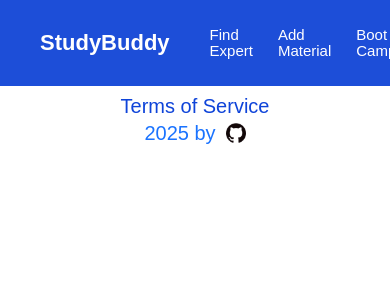
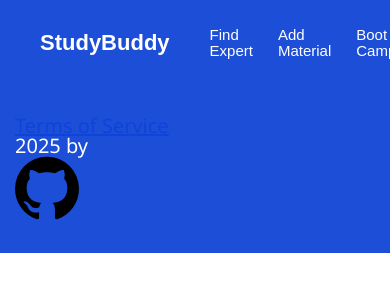
Before and after one commit to ElecNinja/grad-project, a React (Vite) app in the folder Frontend-ReactJS/: page /Work in a window 390 px wide. Shown: the top 300 px of the page. Built offline with nearby package versions, Linux system fonts and the light colour scheme.

Commit message:
Update footer.css

```diff
--- a/Frontend-ReactJS/src/components/Footer/footer.css
+++ b/Frontend-ReactJS/src/components/Footer/footer.css
@@ -1,57 +1,87 @@
+/* footer.css */
+
 .Footer {
- display: flex;
- flex-direction: column;
- gap: 7px;
- height: 50px;
- padding: 10px;
+  background: #1d4ed8;
+  color: #ffffff;
+  padding: 40px 20px;
+  font-family: 'Segoe UI', Tahoma, Geneva, Verdana, sans-serif;
 }
 
-.Footer>div,
-.Footer>ul {
- display: flex;
- gap: 10px;
- align-items: center;
- justify-content: center;
+.Footer-Container {
+  max-width: 1200px;
+  margin: 0 auto;
+  display: grid;
+  grid-template-columns: repeat(3, 1fr);
+  gap: 60px;
 }
 
-.Footer>div>* {
- height: 20px;
+.Footer-Section {
+  display: flex;
+  flex-direction: column;
+  gap: 12px;
 }
 
-.Footer p {
- color: var(--Burgundy);
- display: flex;
- align-items: center;
- justify-content: center;
+.Footer-Title {
+  font-size: 1rem;
+  font-weight: 600;
+  margin: 0 0 8px 0;
+  color: #ffffff;
 }
 
-.Footer a {
- display: block;
+.Footer-Text {
+  margin: 0;
+  font-size: 0.9rem;
+  line-height: 1.6;
+  color: rgba(255, 255, 255, 0.95);
 }
 
-.Footer img {
- height: 20px;
- filter: var(--BurgundyFilter);
+.Footer-Contact {
+  display: flex;
+  flex-direction: column;
+  gap: 6px;
 }
 
-.Footer-Nav {
- padding: 0;
- display: flex;
- flex-direction: column;
+.Footer-Social-List {
+  display: flex;
+  flex-direction: column;
+  gap: 8px;
+  margin-top: 5px;
 }
 
-.Footer-Nav>li>a {
- color: var(--Olive);
- text-decoration: none;
- cursor: pointer;
+.Footer-Social-Link {
+  display: flex;
+  align-items: center;
+  gap: 10px;
+  color: #ffffff;
+  text-decoration: none;
+  font-size: 0.9rem;
+  transition: all 0.3s ease;
+  padding: 4px 0;
 }
 
-@media (hover: hover) {
- Footer img:hover {
-  transform: scale(1.5) rotateZ(360deg);
- }
+.Footer-Social-Link:hover {
+  color: #93c5fd;
+  transform: translateX(5px);
+}
 
- .Footer-Nav>li>a:hover {
-  font-weight: bold;
- }
+.Footer-Social-Link svg {
+  flex-shrink: 0;
 }
+
+/* Responsive Design */
+@media (max-width: 768px) {
+  .Footer-Container {
+    grid-template-columns: 1fr;
+    gap: 35px;
+  }
+}
+
+@media (max-width: 480px) {
+  .Footer {
+    padding: 30px 15px;
+  }
+
+  .Footer-Container {
+    gap: 30px;
+  }
+}
```
